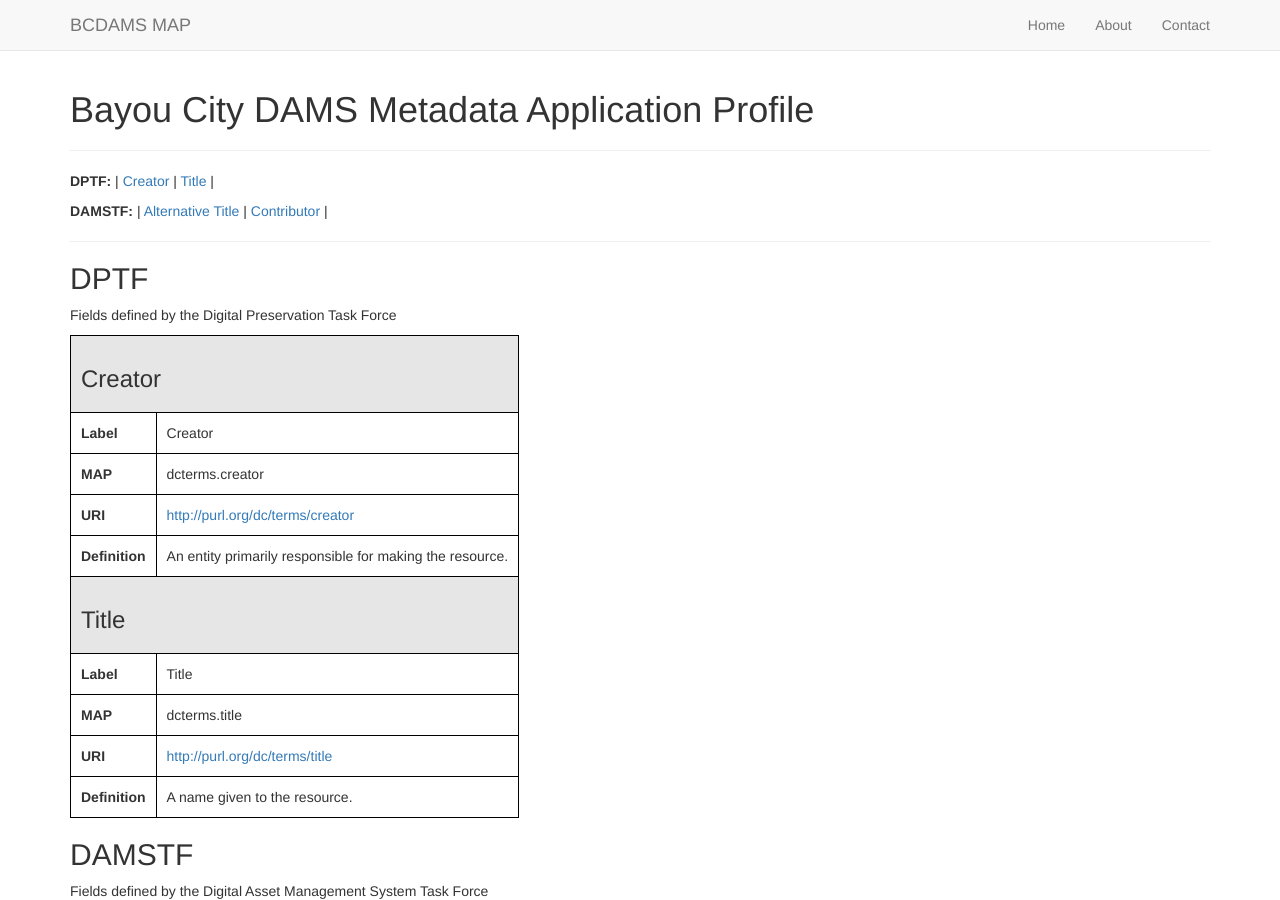
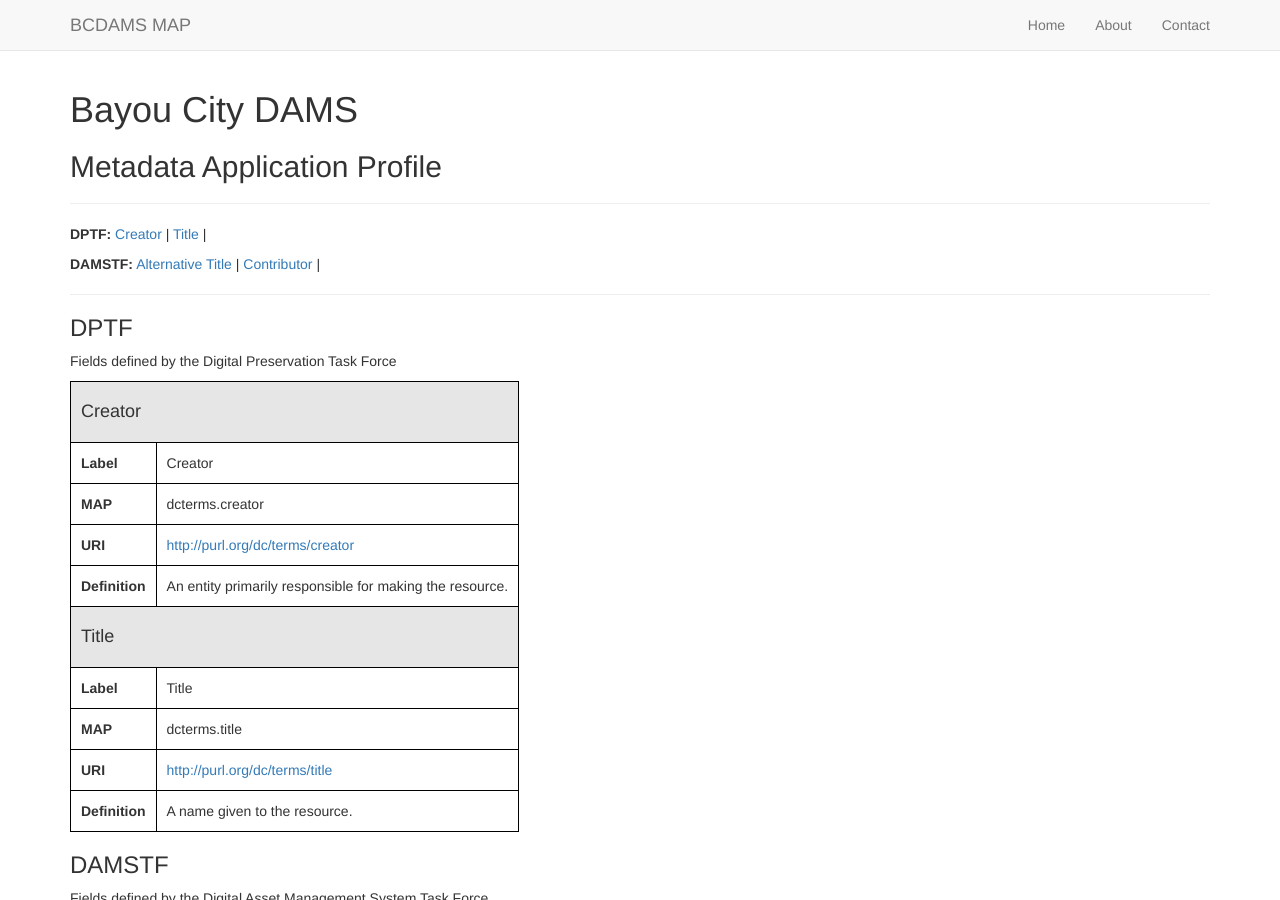
Before and after one commit to uhlibraries-digital/bcdams-map, a Jekyll site: the page built from index.html, in a window 1280 px wide and 900 px high. Built offline with Jekyll 4.4.1, drawn with Linux system fonts in a browser that asks for light colours; nearby versions of some CDN libraries; the list of posts is cut into pages by our own code.

Commit message:
update headers

```diff
--- a/index.html
+++ b/index.html
@@ -2,16 +2,17 @@
 layout: template1
 ---
 
-<h1>Bayou City DAMS Metadata Application Profile</h1>
+<h1>Bayou City DAMS</h1>
+<h2>Metadata Application Profile</h2>
 
 <hr>
-<p><b>DPTF:</b> |
+<p><b>DPTF:</b>
   {% for element_hash in site.data.dptf %}
   {% assign element = element_hash[1] %}
   <a href="#{{ element.label }}"> {{ element.label }}</a> |
   {% endfor %}
 </p>
-<p><b>DAMSTF:</b> |
+<p><b>DAMSTF:</b>
   {% for element_hash in site.data.damstf %}
   {% assign element = element_hash[1] %}
   <a href="#{{ element.label }}"> {{ element.label }}</a> |
@@ -19,13 +20,13 @@ layout: template1
 </p>
 <hr>
 
-<h2>DPTF</h2>
+<h3>DPTF</h3>
 <p>Fields defined by the Digital Preservation Task Force</p>
 <table class="border" cellspacing="0">
 {% for element_hash in site.data.dptf %}
 {% assign element = element_hash[1] %}
   <tr>
-    <th colspan="2"><h3 id="{{ element.label }}">{{ element.label }}</h3></th>
+    <th colspan="2"><h4 id="{{ element.label }}">{{ element.label }}</h4></th>
   </tr>
   <tr>
     <td><b>Label</b></td>
@@ -48,13 +49,13 @@ layout: template1
 {% endfor %}
 </table>
 
-<h2>DAMSTF</h2>
+<h3>DAMSTF</h3>
 <p>Fields defined by the Digital Asset Management System Task Force</p>
 <table class="border" cellspacing="0">
 {% for element_hash in site.data.damstf %}
 {% assign element = element_hash[1] %}
   <tr>
-    <th colspan="2"><h3 id="{{ element.label }}">{{ element.label }}</h3></th>
+    <th colspan="2"><h4 id="{{ element.label }}">{{ element.label }}</h4></th>
   </tr>
   <tr>
     <td><b>Label</b></td>
```
